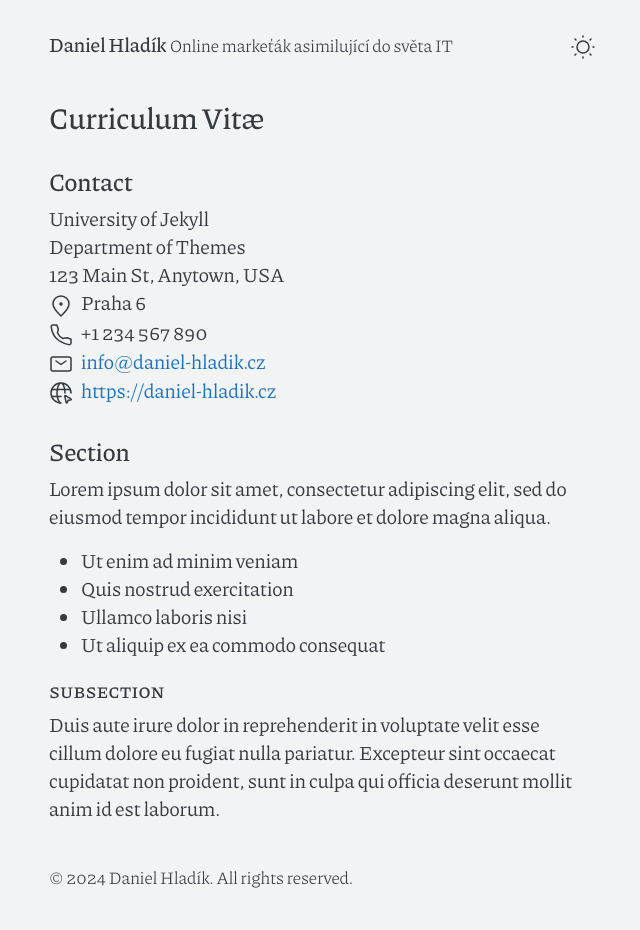
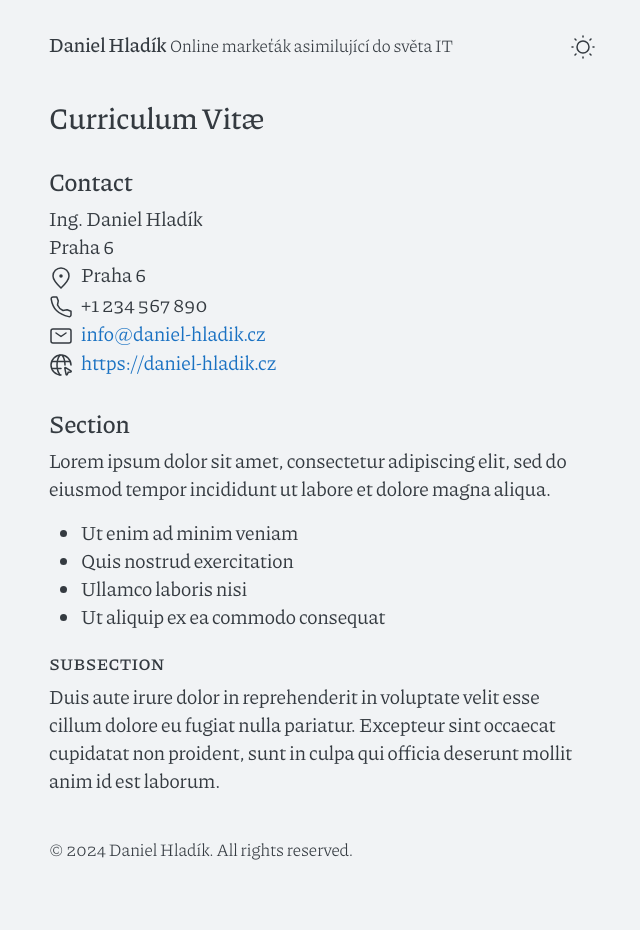
Before and after one commit to Dandee42/dandee42.github.io, a Jekyll site: the page built from cv.md, in a window 1280 px wide. Shown: the whole page, without its empty margins (318-958 px from the left). Built offline with Jekyll 4.4.1, drawn with Linux system fonts in a browser that asks for light colours; after the commit the page ends 902 px from its top, so only the background shows below that.

Commit message:
Update contact.html

```diff
--- a/_includes/contact.html
+++ b/_includes/contact.html
@@ -1,9 +1,8 @@
 <div class="contact">
   <h2>Contact</h2>
   <ul>
-    <li>University of Jekyll</li>
-    <li>Department of Themes</li>
-    <li>123 Main St, Anytown, USA</li>
+    <li>Ing. Daniel Hladík</li>
+    <li>Praha 6</li>
     <li><span class="li-icon">{% include svg/pin-alt.svg %}</span><span>{{ site.address }}</span></li>
     <li><span class="li-icon">{% include svg/phone.svg %}</span><span>{{ site.phone }}</span></li>
     <li><span class="li-icon">{% include svg/mail.svg %}</span><a href="mailto:{{ site.author.email }}">{{ site.author.email }}</a></li>
```
